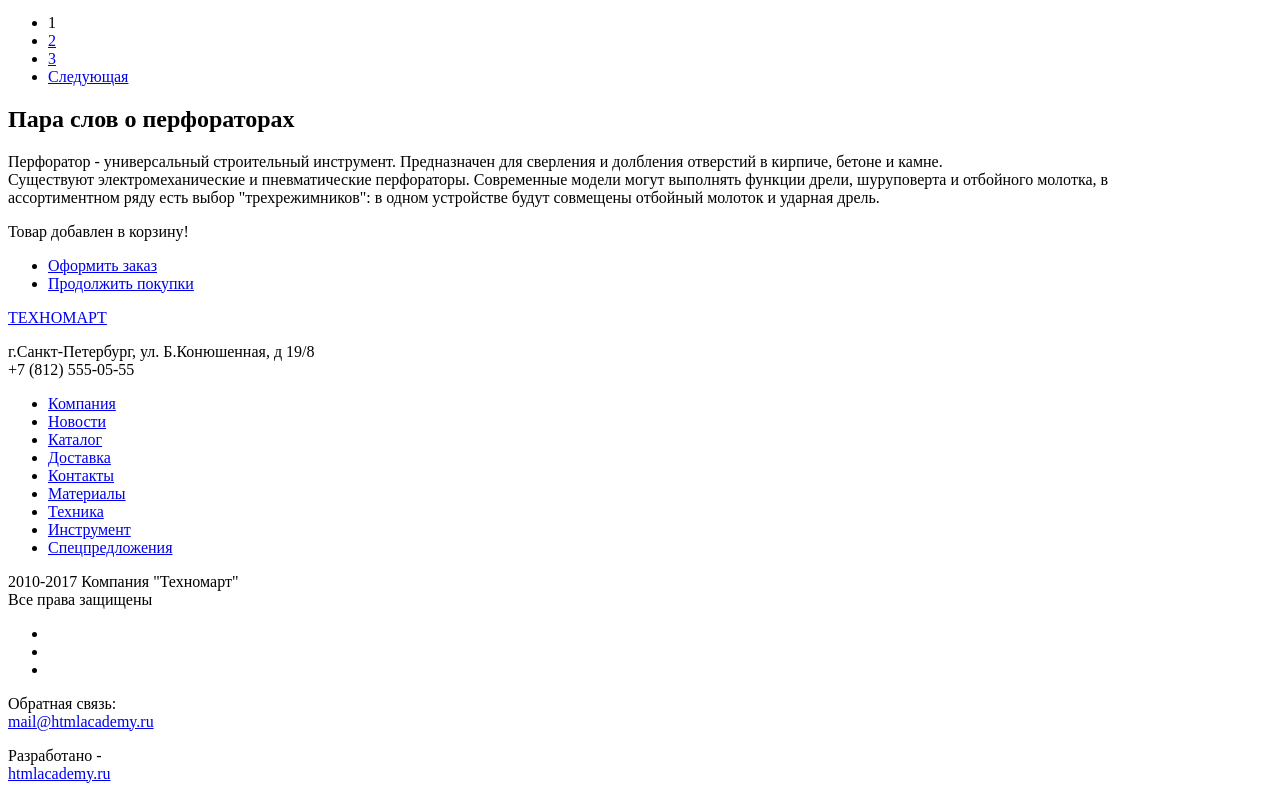
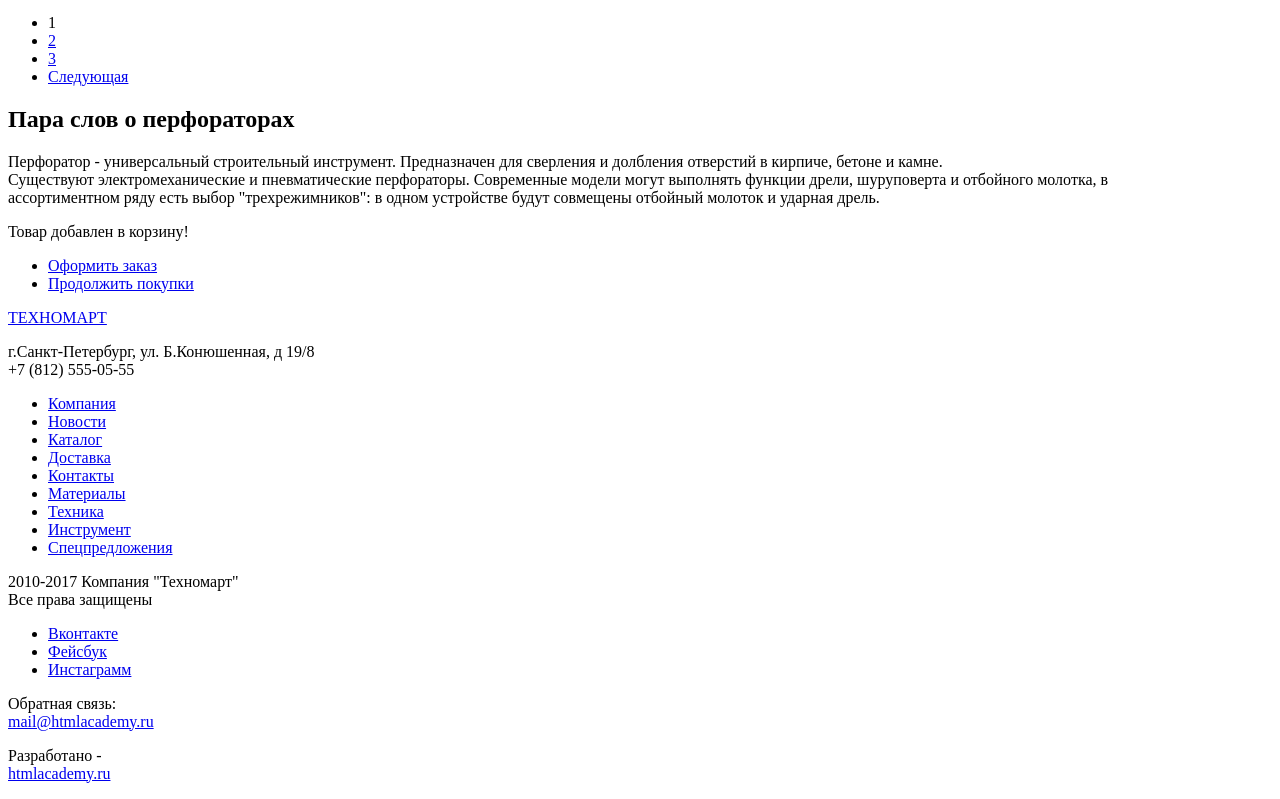
Before and after one commit to andrey-white/448331-technomart, a plain HTML site: page catalog.html in a window 1280 px wide. Shown: the part 2993-3792 px from the top of the page. Drawn offline with Linux system fonts and the light colour scheme.

Commit message:
Социальные кнопки
Исправлены социальные кнопки в  catalog.html

```diff
--- a/catalog.html
+++ b/catalog.html
@@ -233,9 +233,9 @@
 				Все права защищены
 			</p>
 			<ul class="footer-social-links">
-				<li class="vkontakte"><a href="#"></a></li>
-				<li class="facebook"><a href="#"></a></li>
-				<li class="instagramm"><a href="#"></a></li>
+				<li class="vkontakte"><a href="#">Вконтакте</a></li>
+				<li class="facebook"><a href="#">Фейсбук</a></li>
+				<li class="instagramm"><a href="#">Инстаграмм</a></li>
 			</ul>
 			<p class="feedback">
 				Обратная связь:<br>
```
